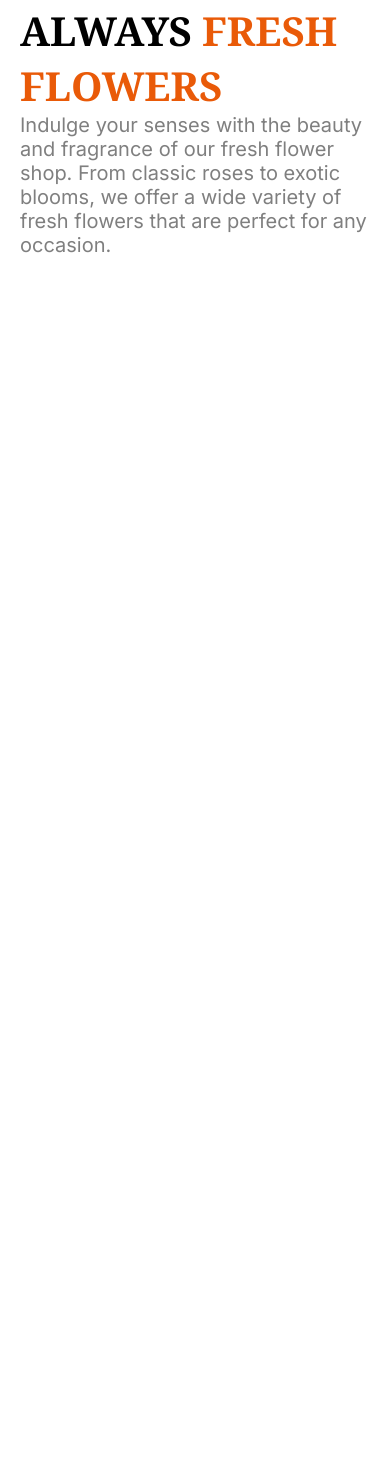
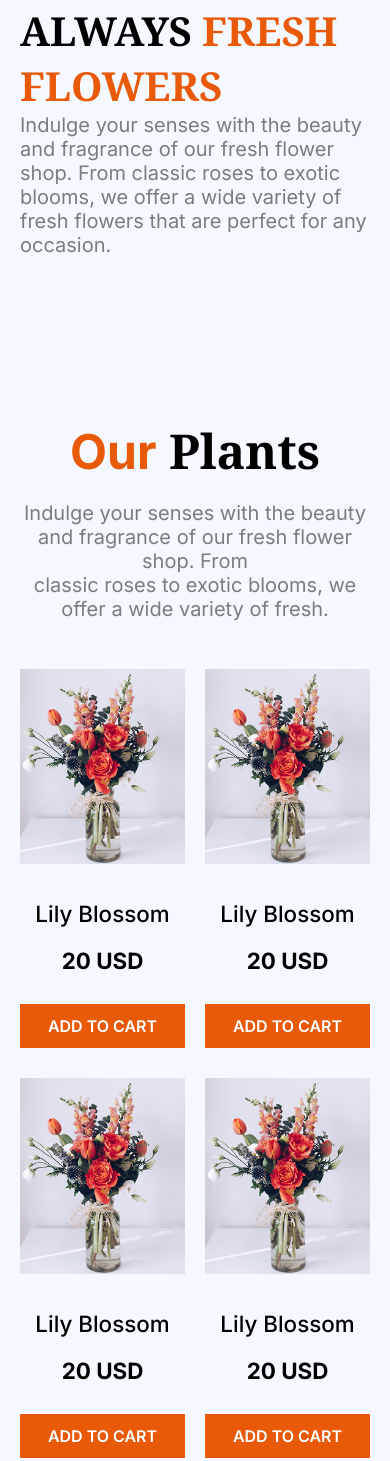
Before and after one commit to kushtiyarronaldo/Assignment-2, a plain HTML site: page index.html in a window 390 px wide. Shown: the part 497-1958 px from the top of the page. Before the commit the page ends 844 px from the top, so only its background shows below. Drawn offline with Linux system fonts and the light colour scheme.

Commit message:
plants card section and responsive completed

```diff
--- a/index.html
+++ b/index.html
@@ -37,18 +37,114 @@
           <h1 class="hero-title noto">
             ALWAYS <span class="orange noto">FRESH FLOWERS</span>
           </h1>
-          <p class="hero-des">
+          <p class="p-text">
             Indulge your senses with the beauty and fragrance of our fresh
             flower shop. From classic roses to exotic blooms, we offer a wide
             variety of fresh flowers that are perfect for any occasion.
           </p>
         </div>
         <div class="hero-image">
-          <img src="./assets/hero-flower.png" alt=""/>
+          <img src="./assets/hero-flower.png" alt="" />
         </div>
       </section>
     </header>
-    <main></main>
+    <main class="container">
+      <!-- plants section started -->
+      <section class="plants">
+        <div class="plants-content">
+          <h3 class="plants-title section-title noto">
+            <span class="orange">Our</span> Plants
+          </h3>
+          <p class="plants-des p-text">
+            Indulge your senses with the beauty and fragrance of our fresh
+            flower shop. From <br />
+            classic roses to exotic blooms, we offer a wide variety of fresh.
+          </p>
+        </div>
+        <div class="plants-card-container">
+          <div class="card">
+            <img
+              src="./assets/sample-flower-image.png"
+              alt="flowers in a glass jar"
+              class="card-image"
+            />
+            <h5 class="flower-name">Lily Blossom</h5>
+            <h4 class="flower-price">20 USD</h4>
+            <button class="card-btn">ADD TO CART</button>
+          </div>
+          <div class="card">
+            <img
+              src="./assets/sample-flower-image.png"
+              alt="flowers in a glass jar"
+              class="card-image"
+            />
+            <h5 class="flower-name">Lily Blossom</h5>
+            <h4 class="flower-price">20 USD</h4>
+            <button class="card-btn">ADD TO CART</button>
+          </div>
+          <div class="card">
+            <img
+              src="./assets/sample-flower-image.png"
+              alt="flowers in a glass jar"
+              class="card-image"
+            />
+            <h5 class="flower-name">Lily Blossom</h5>
+            <h4 class="flower-price">20 USD</h4>
+            <button class="card-btn">ADD TO CART</button>
+          </div>
+          <div class="card">
+            <img
+              src="./assets/sample-flower-image.png"
+              alt="flowers in a glass jar"
+              class="card-image"
+            />
+            <h5 class="flower-name">Lily Blossom</h5>
+            <h4 class="flower-price">20 USD</h4>
+            <button class="card-btn">ADD TO CART</button>
+          </div>
+          <div class="card">
+            <img
+              src="./assets/sample-flower-image.png"
+              alt="flowers in a glass jar"
+              class="card-image"
+            />
+            <h5 class="flower-name">Lily Blossom</h5>
+            <h4 class="flower-price">20 USD</h4>
+            <button class="card-btn">ADD TO CART</button>
+          </div>
+          <div class="card">
+            <img
+              src="./assets/sample-flower-image.png"
+              alt="flowers in a glass jar"
+              class="card-image"
+            />
+            <h5 class="flower-name">Lily Blossom</h5>
+            <h4 class="flower-price">20 USD</h4>
+            <button class="card-btn">ADD TO CART</button>
+          </div>
+          <div class="card">
+            <img
+              src="./assets/sample-flower-image.png"
+              alt="flowers in a glass jar"
+              class="card-image"
+            />
+            <h5 class="flower-name">Lily Blossom</h5>
+            <h4 class="flower-price">20 USD</h4>
+            <button class="card-btn">ADD TO CART</button>
+          </div>
+          <div class="card">
+            <img
+              src="./assets/sample-flower-image.png"
+              alt="flowers in a glass jar"
+              class="card-image"
+            />
+            <h5 class="flower-name">Lily Blossom</h5>
+            <h4 class="flower-price">20 USD</h4>
+            <button class="card-btn">ADD TO CART</button>
+          </div>
+        </div>
+      </section>
+    </main>
     <footer></footer>
   </body>
 </html>
--- a/styles/flower.css
+++ b/styles/flower.css
@@ -11,7 +11,9 @@
     font-family: "Inter", sans-serif;
 }
 
-
+body{
+    background-color: #F5F8FF;
+}
 
 /* shared style */
 
@@ -30,6 +32,18 @@
 
 .orange{
     color: #E95A08;
+}
+
+.section-title{
+    font-size: 3rem;
+    font-weight: 700;
+    line-height: 4.2rem;
+}
+
+.p-text{
+    color: #00000080;
+    font-size: 1.25rem;
+    font-weight: 400;
 }
 
 /* navbar style */
@@ -90,16 +104,63 @@
     font-weight: 700;
     font-size: 4rem;
 }
-.hero-des{
-    color: #00000080;
-    font-size: 1.25rem;
-}
+
 .hero-image img{
     width: 100%;
     display: block;
     flex: 1;
 }
 
+/* plants section style */
+
+.plants{
+    margin-top: 120px;
+}
+
+.plants-content{
+    text-align: center;
+}
+.plants-des{
+    margin-top: 16px;
+}
+
+.plants-card-container{
+    margin-top: 48px;
+    display: grid;
+    grid-template-columns: repeat(4,1fr);
+    column-gap: 20px;
+    row-gap: 30px;
+}
+
+.card{
+    /* max-width: 270px; */
+    text-align: center;
+}
+
+.card-image {
+    max-width: 100%;
+}
+
+.flower-name{
+    font-size: 1.4rem;
+    font-weight: 500;
+    margin-top: 30px;
+}
+.flower-price{
+    font-weight: 700;
+    font-size: 1.4rem;
+    margin: 20px 0 30px 0;
+}
+
+.card-btn{
+    width: 100%;
+    background-color: #E95A08;
+    color: rgb(255, 255, 255);
+    font-weight: 600;
+    padding: 12px 0px;
+    border: none;
+    font-size: 1rem;
+}
 
 
 
@@ -120,7 +181,8 @@
         gap: 28px;
     }
 
-    .hero-content{
+    .hero-content,
+    .plants {
         padding: 20px;
     }
 
@@ -131,4 +193,13 @@
         width: 100%;
         display: inline-block;
     }
+
+    .plants-card-container{
+        grid-template-columns: repeat(2,1fr);
+    }
+
+    .plants-card-container .card:nth-child(7) ,
+    .plants-card-container .card:nth-child(8){
+        display: none;
+    }
 }
```
